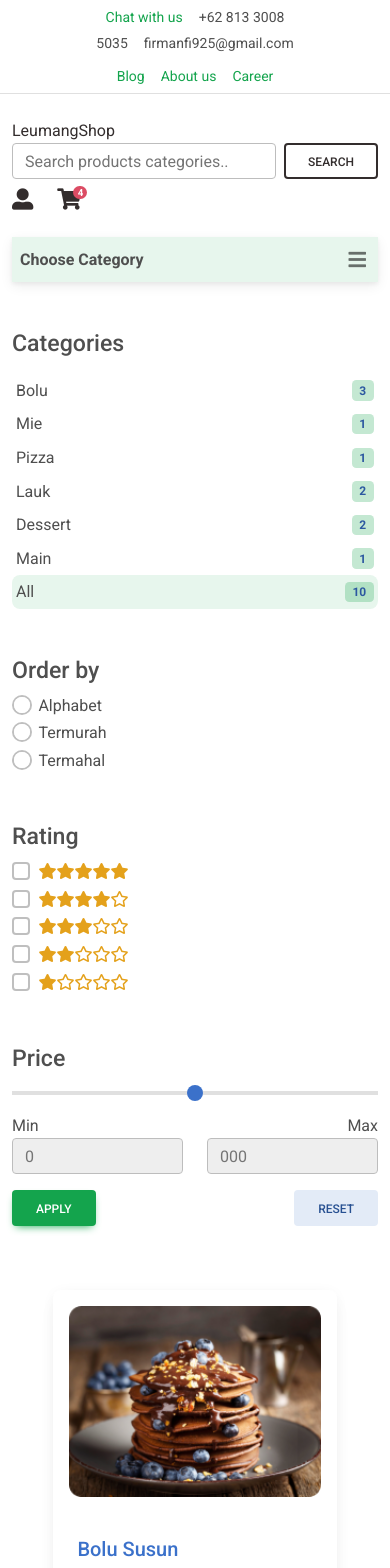
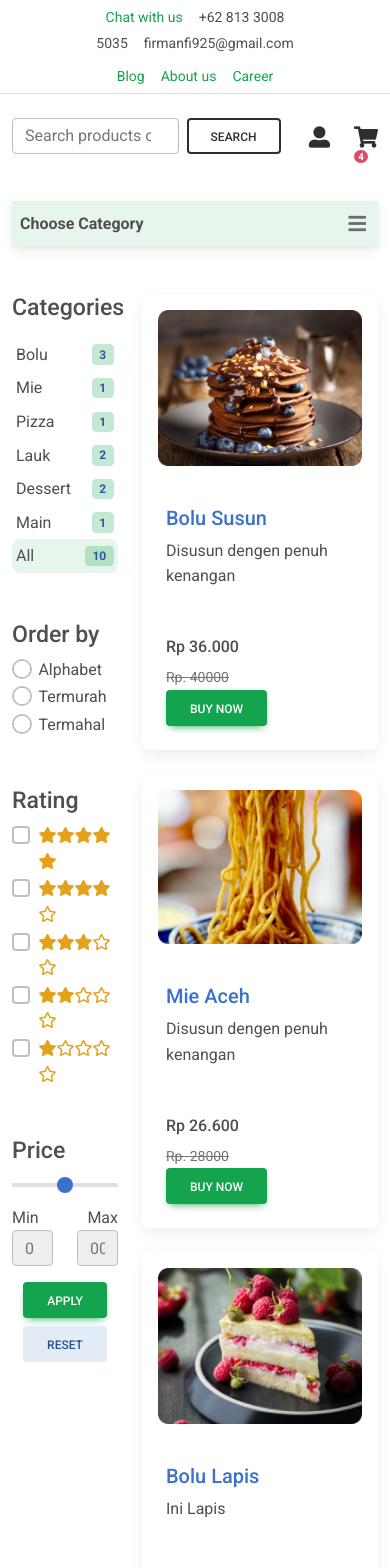
Before and after one commit to firmanfi925/ecom-bootstrap, a React (Create React App) app: page / in a window 390 px wide. Shown: the top 1568 px of the page. Built offline with nearby package versions, Linux system fonts and the light colour scheme.

Commit message:
Edit breakpoint

```diff
--- a/src/components/Detail.jsx
+++ b/src/components/Detail.jsx
@@ -48,10 +48,10 @@ const Detail = () => {
                 </span>
               )}
             </div>
-            <div className="d-flex p-2 flex-row justify-content-between align-items-end">
+            <div className="d-sm-flex p-2 flex-row justify-content-between align-items-end">
               <div>
                 <p><small>Jumlah Beli:</small></p>
-              <div className="btn-group">
+              <div className="btn-group mb-2 mb-sm-0 text-center">
                 <button
                   type="button"
                   class="btn btn-secondary"
--- a/src/components/Home.jsx
+++ b/src/components/Home.jsx
@@ -25,7 +25,7 @@ const Home = () => {
       {/* Content Utama */}
       <div className="row mt-5">
         {/* Sidebar */}
-        <div className="col-md-3">
+        <div className="col-4 col-sm-3">
           {/* Categories */}
           <div className="row mb-5">
             <div className="col">
@@ -307,8 +307,8 @@ const Home = () => {
                   disabled
                 ></input>
               </div>
-              <div className="d-flex justify-content-between my-3">
-                <button type="button" className="btn btn-success">
+              <div className="d-md-flex flex-row align-items-center justify-content-between text-center my-3">
+                <button type="button" className="btn btn-success mb-2">
                   Apply
                 </button>
                 <button type="button" className="btn btn-secondary">
@@ -320,7 +320,7 @@ const Home = () => {
         </div>
 
         {/* Products Card */}
-        <div className="col-md-9 mt-5 mt-md-0">
+        <div className="col-8 col-sm-9 mt-md-0">
           <div className="row row-cols-auto justify-content-center row-cols-sm-2 row-cols-lg-3 mb-2 g-4">
             {product.map((item, index) => {
               return <ProductCard item={item} key={index} />;
--- a/src/components/Layout.jsx
+++ b/src/components/Layout.jsx
@@ -24,7 +24,7 @@ const Layout = (props) => {
 
       {/* Top Navbar  */}
       <div className="row border-bottom">
-        <div className="col-md-8 py-1 py-md-2 me-auto text-center text-md-start">
+        <div className="col-sm-8 py-1 py-md-2 me-auto text-center text-md-start">
           <small>
             <a href="#" className="text-decoration-none me-3 text-success">
               Chat with us
@@ -37,7 +37,7 @@ const Layout = (props) => {
             <span>firmanfi925@gmail.com</span>
           </small>
         </div>
-        <div className="col-md-4 py-1 py-md-2 text-md-end text-center text-md-start">
+        <div className="col-sm-4 py-1 py-md-2 text-md-end text-center text-md-start">
           <small>
             <a href="#" className="text-decoration-none me-3 text-success">
               Blog
@@ -58,10 +58,10 @@ const Layout = (props) => {
 
       {/* Logo & Search */}
       <div className="row mt-4">
-        <div className="col-md-3">
+        <div className="d-none d-md-flex col-md-3">
           <Navbar.Brand className="text-dark" href="#">LeumangShop</Navbar.Brand>
         </div>
-        <div className="col-md-6">
+        <div className="col-9 col-md-6">
           <Form className="d-flex">
             <FormControl
               type="search"
@@ -72,7 +72,7 @@ const Layout = (props) => {
             <Button variant="outline-dark">Search</Button>
           </Form>
         </div>
-        <div className="col-md-3 text-md-end py-2">
+        <div className="col-3 col-md-3 text-end py-2">
           <a href="#" className="me-4">
             <MDBIcon className="text-dark" icon="user-alt" size="lg" />
           </a>
--- a/src/components/ProductCard.jsx
+++ b/src/components/ProductCard.jsx
@@ -19,11 +19,11 @@ const ProductCard = (props) => {
                   </Link>
                   <p className="card-text">{item.description}</p>
                 </div>
-                <div className="card-body d-flex flex-row align-items-center justify-content-between">
+                <div className="card-body d-md-flex flex-row align-items-center justify-content-between">
                   <div>
-                    <h5 className="card-title">
+                    <h6 className="card-title">
                       <NumberFormat thousandSeparator={"."} decimalSeparator={","} prefix={'Rp '} value={priceAfterDiscount} displayType="text" />
-                    </h5>
+                    </h6>
                     {item.discountPercent > 0 && (<p className="card-text">
                       <small className="text-muted text-decoration-line-through">Rp. {item.originalPrice}</small>
                     </p>)}
```
